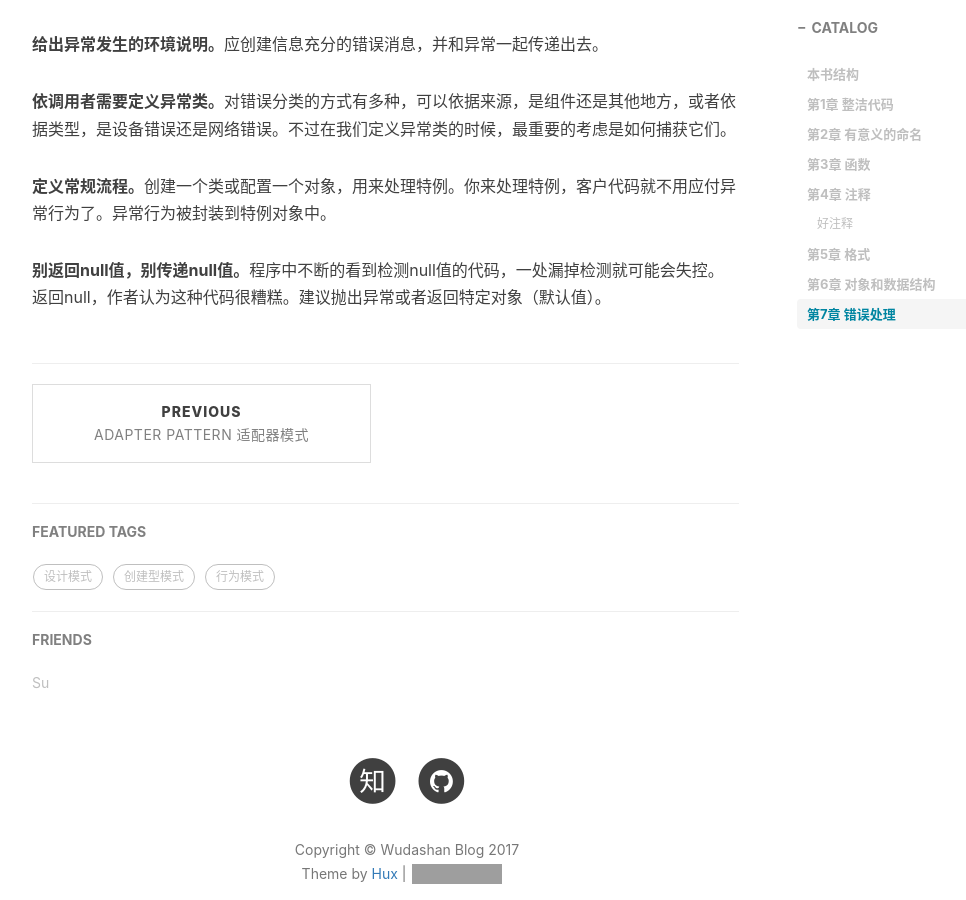
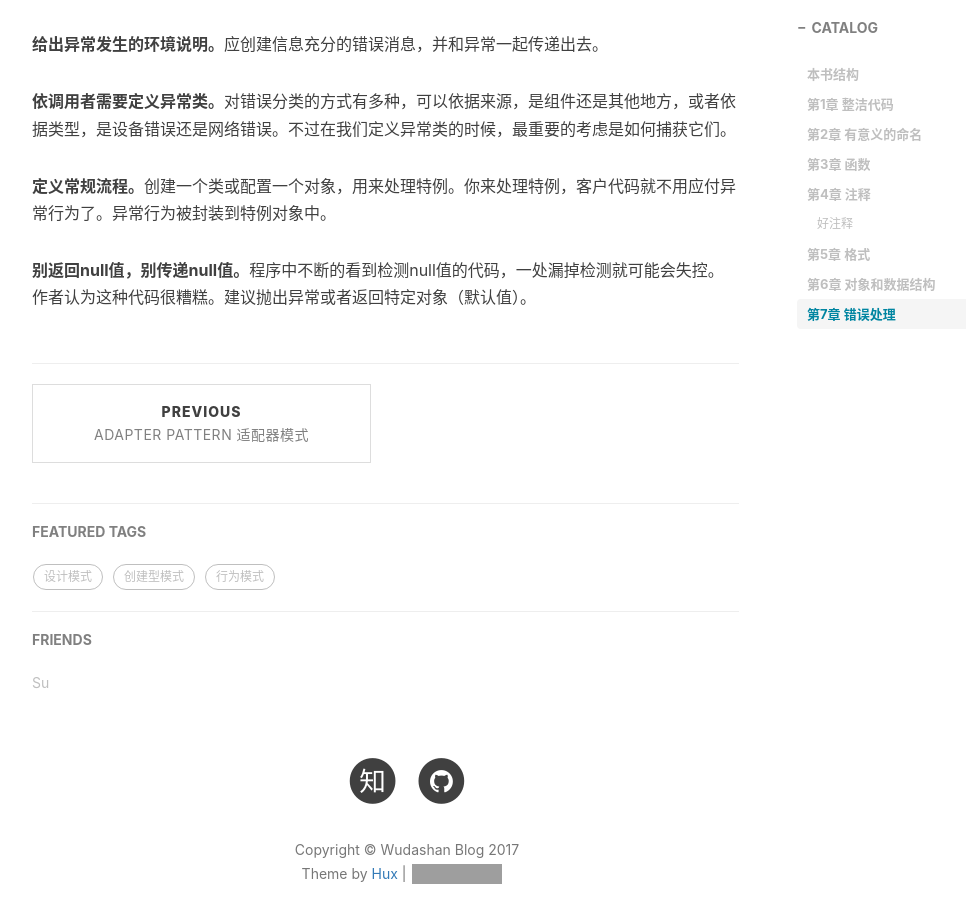
Before and after one commit to wudashan/wudashan.github.io, a Jekyll site: the page built from _posts/2017-05-03-Clean-Code-Read-Notes.markdown, in a window 1280 px wide and 900 px high, scrolled down 4570 px. Shown: the whole window, without its empty margins (233-1199 px from the left). Built offline with Jekyll 4.4.1, drawn with Linux system fonts in a browser that asks for light colours; nearby versions of some CDN libraries; comment, search, counter and statistics services are not loaded; grey boxes are pictures that could not be loaded.

Commit message:
更新第七章

```diff
--- a/_posts/2017-05-03-Clean-Code-Read-Notes.markdown
+++ b/_posts/2017-05-03-Clean-Code-Read-Notes.markdown
@@ -139,4 +139,4 @@ String outputDir = context.getOptions().getScratchDir().getAbsolutePath();
 
 **定义常规流程。**创建一个类或配置一个对象，用来处理特例。你来处理特例，客户代码就不用应付异常行为了。异常行为被封装到特例对象中。
 
-**别返回null值，别传递null值。**程序中不断的看到检测null值的代码，一处漏掉检测就可能会失控。返回null，作者认为这种代码很糟糕。建议抛出异常或者返回特定对象（默认值）。
+**别返回null值，别传递null值。**程序中不断的看到检测null值的代码，一处漏掉检测就可能会失控。作者认为这种代码很糟糕。建议抛出异常或者返回特定对象（默认值）。
```
